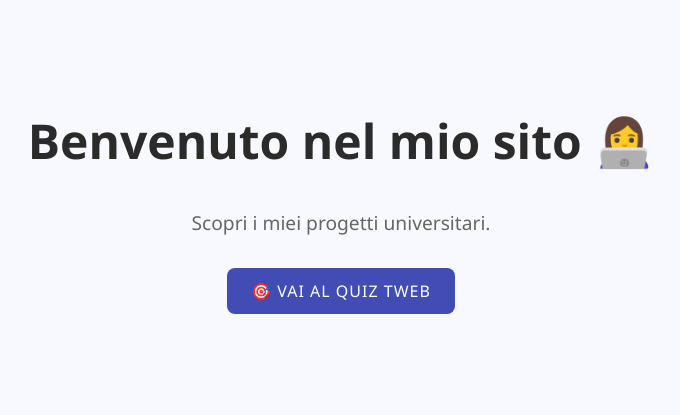
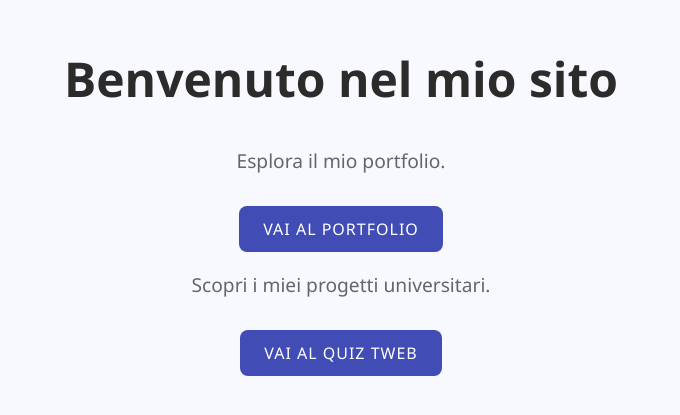
Before and after one commit to alexaorsasha/alexaorsasha.github.io, a plain HTML site: page index.html in a window 1280 px wide. Shown: the part 205-620 px from the top of the page, without its empty margins (299-979 px from the left). Drawn offline with Linux system fonts and the light colour scheme.

Commit message:
added changes

```diff
--- a/index.html
+++ b/index.html
@@ -48,8 +48,10 @@
     </style>
 </head>
 <body>
-<h1>Benvenuto nel mio sito 👩‍💻</h1>
+<h1>Benvenuto nel mio sito</h1>
+<p>Esplora il mio portfolio.</p>
+<a class="button" href="portfolio/">Vai al Portfolio</a>
 <p>Scopri i miei progetti universitari.</p>
-<a class="button" href="quiz-tweb/">🎯 Vai al Quiz TWEB</a>
+<a class="button" href="quiz-tweb/">Vai al Quiz TWEB</a>
 </body>
 </html>
```
